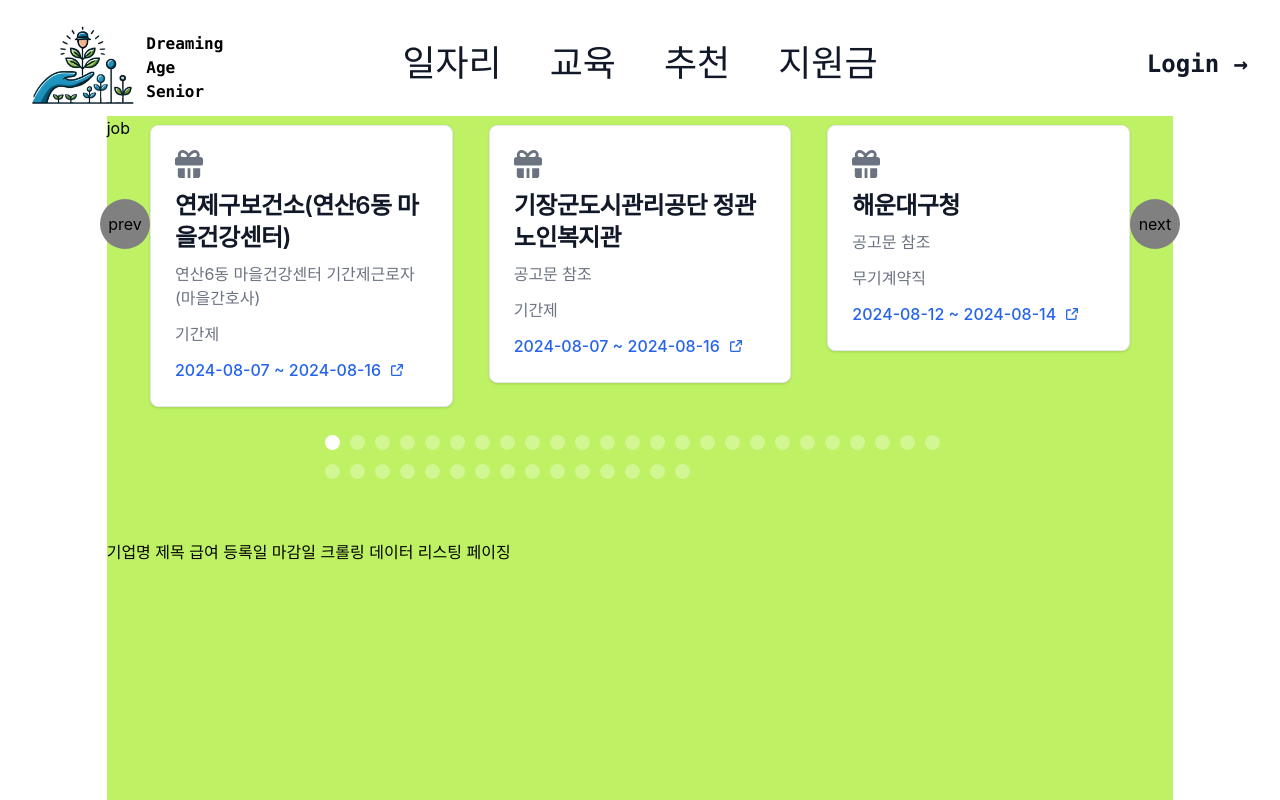
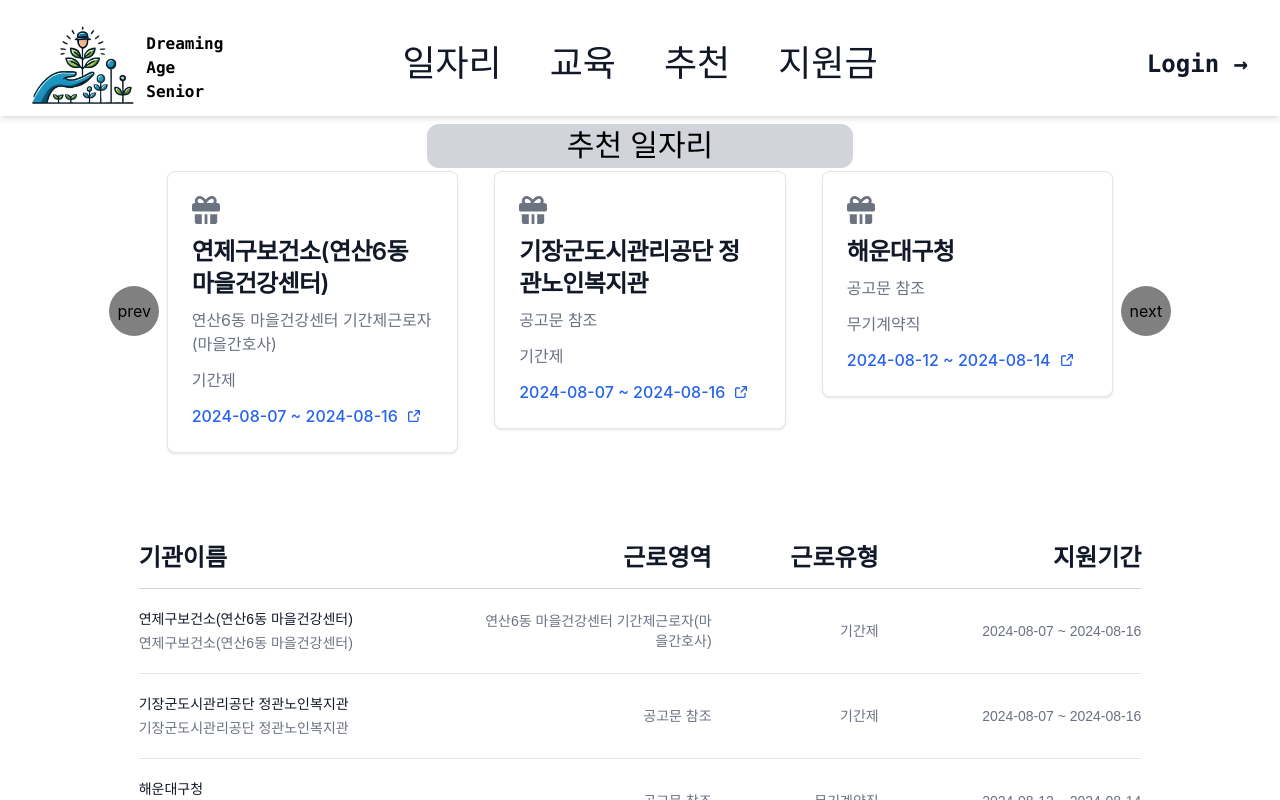
Before and after one commit to ProjectDasi/FrontEnd, a React (Create React App) app: page /job in a window 1280 px wide. Shown: the top 800 px of the page. Built offline with nearby package versions, Linux system fonts and the light colour scheme; a web font is replaced by a local one.

Commit message:
0812 일자리애니메이션, 테이블

```diff
--- a/src/App.tsx
+++ b/src/App.tsx
@@ -13,7 +13,7 @@ import FundPage from './Pages/FundPage';
 
 function App() {
   return (
-    <div className='flex flex-col h-screen w-full justify-center items-center'>
+    <div className='flex flex-col h-screen w-full justify-center items-center min-w-[1000px] overflow-auto'>
     <BrowserRouter>
 
       <Routes>
--- a/src/Components/FavorCss.css
+++ b/src/Components/FavorCss.css
@@ -1,6 +1,6 @@
 .slider__wrap {
     width: 100%;
-    height: 50vh;
+    height: 40vh;
     display: flex;
     align-items: center;
     justify-content: center;
@@ -8,8 +8,8 @@
 
 .slider__img { /* 이미지가 보이는 영역 */
     position: relative;
-    width: 1000px; /* 3개의 카드가 보일 수 있도록 영역 확장 */
-    height: 450px;
+    width: 1400px; /* 3개의 카드가 보일 수 있도록 영역 확장 */
+    height: 350px;
     overflow: hidden;
 }
 
@@ -26,7 +26,7 @@
 }
 
 .slider__btn button {
-    position: absolute;
+    position: relative;
     top: 28%;
     transform: translateY(-50%);
     width: 50px;
@@ -47,17 +47,17 @@
 }
 
 .slider__btn button.prev {
-    left: 100px;
+    left: 5%;
 }
 
 .slider__btn button.next {
-    right: 100px;
+    right: 5%;
 }
 
 .slider__dot {
-    position: absolute;
+    position: relative;
     left: 50%;
-    top: 430px;
+    top: 0px;
     transform: translateX(-50%);
 }
 
--- a/src/Components/FavorJob.tsx
+++ b/src/Components/FavorJob.tsx
@@ -1,11 +1,30 @@
-import React, { useState } from 'react';
+import React, { useState, useEffect } from 'react';
 import sampleJob from '../Data/sampledata.json';
 import './FavorCss.css';
 
 export default function FavorJob() {
   const [currentSlide, setCurrentSlide] = useState(0);
+  const [slidesToShow, setSlidesToShow] = useState(3);
   const totalSlides = sampleJob.length;
-  const slidesToShow = 3;
+
+  useEffect(() => {
+    const updateSlidesToShow = () => {
+      if (window.innerWidth >= 1300) {
+        setSlidesToShow(5); // lg 화면일 때 5개
+      } else if (window.innerWidth >= 768) {
+        setSlidesToShow(3); // md 화면일 때 3개
+      } else {
+        setSlidesToShow(1); // 기본 값은 1개
+      }
+    };
+
+    updateSlidesToShow(); // 컴포넌트가 마운트될 때 초기 설정
+    window.addEventListener('resize', updateSlidesToShow); // 화면 크기 변경 감지
+
+    return () => {
+      window.removeEventListener('resize', updateSlidesToShow); // 정리 작업
+    };
+  }, []);
 
   const goToNextSlide = () => {
     setCurrentSlide((prev) => (prev + slidesToShow) % totalSlides);
@@ -16,16 +35,23 @@ export default function FavorJob() {
   };
 
   return (
+    <div className='flex justify-center flex-col w-full items-center'>
+    <div className='bg-gray-300 m-2 p-1 w-2/5 text-center Haeparang text-3xl rounded-xl'>추천 일자리</div>
     <div className="slider__wrap w-full">
+      <div className="slider__btn">
+        <button onClick={goToPrevSlide} className="prev" title="이전이미지">
+          prev
+        </button>
+      </div>
       <div className="slider__img">
         <div className="slider__inner" style={{ display: 'flex', gap: '1rem' }}>
           {sampleJob
             .slice(currentSlide, currentSlide + slidesToShow)
             .map((job, index) => (
               <div key={job.id} className="slider">
-                <div className="max-w-sm p-6 bg-white border border-gray-200 rounded-lg shadow dark:bg-gray-800 dark:border-gray-700">
+                <div className="max-w-sm p-6 bg-white border border-gray-200 rounded-lg shadow ">
                   <svg
-                    className="w-7 h-7 text-gray-500 dark:text-gray-400 mb-3"
+                    className="w-7 h-7 text-gray-500 mb-3"
                     aria-hidden="true"
                     xmlns="http://www.w3.org/2000/svg"
                     fill="currentColor"
@@ -34,12 +60,12 @@ export default function FavorJob() {
                     <path d="M18 5h-.7c.229-.467.349-.98.351-1.5a3.5 3.5 0 0 0-3.5-3.5c-1.717 0-3.215 1.2-4.331 2.481C8.4.842 6.949 0 5.5 0A3.5 3.5 0 0 0 2 3.5c.003.52.123 1.033.351 1.5H2a2 2 0 0 0-2 2v3a1 1 0 0 0 1 1h18a1 1 0 0 0 1-1V7a2 2 0 0 0-2-2ZM8.058 5H5.5a1.5 1.5 0 0 1 0-3c.9 0 2 .754 3.092 2.122-.219.337-.392.635-.534.878Zm6.1 0h-3.742c.933-1.368 2.371-3 3.739-3a1.5 1.5 0 0 1 0 3h.003ZM11 13H9v7h2v-7Zm-4 0H2v5a2 2 0 0 0 2 2h3v-7Zm6 0v7h3a2 2 0 0 0 2-2v-5h-5Z" />
                   </svg>
                   <a href="#">
-                    <h5 className="mb-2 text-2xl font-semibold tracking-tight text-gray-900 dark:text-white">
+                    <h5 className="mb-2 text-2xl font-semibold tracking-tight text-gray-900">
                       {job.institution}
                     </h5>
                   </a>
-                  <p className="mb-3 font-normal text-gray-500 dark:text-gray-400">{job.field}</p>
-                  <p className="mb-3 font-normal text-gray-500 dark:text-gray-400">{job.type}</p>
+                  <p className="mb-3 font-normal text-gray-500">{job.field}</p>
+                  <p className="mb-3 font-normal text-gray-500">{job.type}</p>
                   <a
                     href="#"
                     className="inline-flex font-medium items-center text-blue-600 hover:underline"
@@ -67,14 +93,16 @@ export default function FavorJob() {
         </div>
       </div>
       <div className="slider__btn">
-        <button onClick={goToPrevSlide} className="prev" title="이전이미지">
+        {/* <button onClick={goToPrevSlide} className="prev" title="이전이미지">
           prev
-        </button>
+        </button> */}
         <button onClick={goToNextSlide} className="next" title="다음이미지">
           next
         </button>
       </div>
-      <div className="slider__dot">
+    </div>
+    {/* <div className='flex justify-center'>
+      <div className="slider__dot mx-5">
         {Array.from({ length: Math.ceil(totalSlides / slidesToShow) }, (_, index) => (
           <button
             key={index}
@@ -85,6 +113,7 @@ export default function FavorJob() {
           </button>
         ))}
       </div>
-    </div>
+      </div> */}
+      </div>
   );
 }
--- a/src/Components/JobList.tsx
+++ b/src/Components/JobList.tsx
@@ -1,9 +1,110 @@
-import React from 'react'
+import React from 'react';
+
+// 프로젝트 타입 정의
+interface Project {
+  id: number;
+  institution: string;
+  field: string;
+  type: string;
+  applicationPeriod: string;
+}
+
+// 샘플 프로젝트 데이터
+const projects: Project[] = [
+
+  {
+    id: 1,
+    institution: "연제구보건소(연산6동 마을건강센터)",
+    field: "연산6동 마을건강센터 기간제근로자(마을간호사)",
+    type: "기간제",
+    applicationPeriod: "2024-08-07 ~ 2024-08-16",
+
+  },
+  {
+    id: 2,
+    institution: "기장군도시관리공단 정관노인복지관",
+    field: "공고문 참조",
+    type: "기간제",
+    applicationPeriod: "2024-08-07 ~ 2024-08-16",
+
+  },
+  {
+    id: 3,
+    institution: "해운대구청",
+    field: "공고문 참조",
+    type: "무기계약직",
+    applicationPeriod: "2024-08-12 ~ 2024-08-14",
+
+  }
+  // More projects...
+];
 
 export default function JobList() {
   return (
-    <div>
-      기업명 제목 급여 등록일 마감일 크롤링 데이터 리스팅 페이징
+    <div className="px-4 sm:px-6 lg:px-8 Haeparang">
+      <div className="sm:flex sm:items-center">
+        {/* <div className="sm:flex-auto">
+          <h1 className="text-base font-semibold leading-6 text-gray-900">Invoice</h1>
+          <p className="mt-2 text-sm text-gray-700">
+            For work completed from <time dateTime="2022-08-01">August 1, 2022</time> to{' '}
+            <time dateTime="2022-08-31">August 31, 2022</time>.
+          </p>
+        </div> */}
+        {/* <div className="mt-4 sm:ml-16 sm:mt-0 sm:flex-none">
+          <button
+            type="button"
+            className="block rounded-md bg-indigo-600 px-3 py-2 text-center text-sm font-semibold text-white shadow-sm hover:bg-indigo-500 focus-visible:outline focus-visible:outline-2 focus-visible:outline-offset-2 focus-visible:outline-indigo-600"
+          >
+            Print
+          </button>
+        </div> */}
+      </div>
+      <div className="-mx-4 mt-8 flow-root sm:mx-0">
+        <table className="min-w-full">
+          <colgroup>
+            <col className="w-full sm:w-1/3" />
+            <col className="sm:w-1/4" />
+            <col className="sm:w-1/6" />
+            <col className="sm:w-1/4" />
+          </colgroup>
+          <thead className="border-b border-gray-300 text-gray-900">
+            <tr>
+              <th scope="col" className="py-3.5 pl-4 pr-3 text-left text-2xl text-gray-900 sm:pl-0">
+                기관이름
+              </th>
+              <th
+                scope="col"
+                className="hidden px-3 py-3.5 text-right text-2xl text-gray-900 sm:table-cell"
+              >
+                근로영역
+              </th>
+              <th
+                scope="col"
+                className="hidden px-3 py-3.5 text-right text-2xl font-semibold text-gray-900 sm:table-cell"
+              >
+                근로유형
+              </th>
+              <th scope="col" className="py-3.5 pl-3 pr-4 text-right text-2xl font-semibold text-gray-900 sm:pr-0">
+                지원기간
+              </th>
+            </tr>
+          </thead>
+          <tbody>
+            {projects.map((project) => (
+              <tr key={project.id} className="border-b border-gray-200">
+                <td className="max-w-0 py-5 pl-4 pr-3 text-sm sm:pl-0">
+                  <div className="font-medium text-gray-900">{project.institution}</div>
+                  <div className="mt-1 truncate text-gray-500">{project.institution}</div>
+                </td>
+                <td className="hidden px-3 py-5 text-right text-sm text-gray-500 sm:table-cell">{project.field}</td>
+                <td className="hidden px-3 py-5 text-right text-sm text-gray-500 sm:table-cell">{project.type}</td>
+                <td className="py-5 pl-3 pr-4 text-right text-sm text-gray-500 sm:pr-0">{project.applicationPeriod}</td>
+              </tr>
+            ))}
+          </tbody>
+
+        </table>
+      </div>
     </div>
-  )
+  );
 }
--- /dev/null
+++ b/src/Components/with_summary_rows.jsx
@@ -0,0 +1,121 @@
+const projects = [
+  {
+    id: 1,
+    name: 'Logo redesign',
+    description: 'New logo and digital asset playbook.',
+    hours: '20.0',
+    rate: '$100.00',
+    price: '$2,000.00',
+  },
+  // More projects...
+]
+
+export default function Example() {
+  return (
+    <div className="px-4 sm:px-6 lg:px-8">
+      <div className="sm:flex sm:items-center">
+        <div className="sm:flex-auto">
+          <h1 className="text-base font-semibold leading-6 text-gray-900">Invoice</h1>
+          <p className="mt-2 text-sm text-gray-700">
+            For work completed from <time dateTime="2022-08-01">August 1, 2022</time> to{' '}
+            <time dateTime="2022-08-31">August 31, 2022</time>.
+          </p>
+        </div>
+        <div className="mt-4 sm:ml-16 sm:mt-0 sm:flex-none">
+          <button
+            type="button"
+            className="block rounded-md bg-indigo-600 px-3 py-2 text-center text-sm font-semibold text-white shadow-sm hover:bg-indigo-500 focus-visible:outline focus-visible:outline-2 focus-visible:outline-offset-2 focus-visible:outline-indigo-600"
+          >
+            Print
+          </button>
+        </div>
+      </div>
+      <div className="-mx-4 mt-8 flow-root sm:mx-0">
+        <table className="min-w-full">
+          <colgroup>
+            <col className="w-full sm:w-1/2" />
+            <col className="sm:w-1/6" />
+            <col className="sm:w-1/6" />
+            <col className="sm:w-1/6" />
+          </colgroup>
+          <thead className="border-b border-gray-300 text-gray-900">
+            <tr>
+              <th scope="col" className="py-3.5 pl-4 pr-3 text-left text-sm font-semibold text-gray-900 sm:pl-0">
+                Project
+              </th>
+              <th
+                scope="col"
+                className="hidden px-3 py-3.5 text-right text-sm font-semibold text-gray-900 sm:table-cell"
+              >
+                Hours
+              </th>
+              <th
+                scope="col"
+                className="hidden px-3 py-3.5 text-right text-sm font-semibold text-gray-900 sm:table-cell"
+              >
+                Rate
+              </th>
+              <th scope="col" className="py-3.5 pl-3 pr-4 text-right text-sm font-semibold text-gray-900 sm:pr-0">
+                Price
+              </th>
+            </tr>
+          </thead>
+          <tbody>
+            {projects.map((project) => (
+              <tr key={project.id} className="border-b border-gray-200">
+                <td className="max-w-0 py-5 pl-4 pr-3 text-sm sm:pl-0">
+                  <div className="font-medium text-gray-900">{project.name}</div>
+                  <div className="mt-1 truncate text-gray-500">{project.description}</div>
+                </td>
+                <td className="hidden px-3 py-5 text-right text-sm text-gray-500 sm:table-cell">{project.hours}</td>
+                <td className="hidden px-3 py-5 text-right text-sm text-gray-500 sm:table-cell">{project.rate}</td>
+                <td className="py-5 pl-3 pr-4 text-right text-sm text-gray-500 sm:pr-0">{project.price}</td>
+              </tr>
+            ))}
+          </tbody>
+          <tfoot>
+            <tr>
+              <th
+                scope="row"
+                colSpan={3}
+                className="hidden pl-4 pr-3 pt-6 text-right text-sm font-normal text-gray-500 sm:table-cell sm:pl-0"
+              >
+                Subtotal
+              </th>
+              <th scope="row" className="pl-4 pr-3 pt-6 text-left text-sm font-normal text-gray-500 sm:hidden">
+                Subtotal
+              </th>
+              <td className="pl-3 pr-4 pt-6 text-right text-sm text-gray-500 sm:pr-0">$8,800.00</td>
+            </tr>
+            <tr>
+              <th
+                scope="row"
+                colSpan={3}
+                className="hidden pl-4 pr-3 pt-4 text-right text-sm font-normal text-gray-500 sm:table-cell sm:pl-0"
+              >
+                Tax
+              </th>
+              <th scope="row" className="pl-4 pr-3 pt-4 text-left text-sm font-normal text-gray-500 sm:hidden">
+                Tax
+              </th>
+              <td className="pl-3 pr-4 pt-4 text-right text-sm text-gray-500 sm:pr-0">$1,760.00</td>
+            </tr>
+            <tr>
+              <th
+                scope="row"
+                colSpan={3}
+                className="hidden pl-4 pr-3 pt-4 text-right text-sm font-semibold text-gray-900 sm:table-cell sm:pl-0"
+              >
+                Total
+              </th>
+              <th scope="row" className="pl-4 pr-3 pt-4 text-left text-sm font-semibold text-gray-900 sm:hidden">
+                Total
+              </th>
+              <td className="pl-3 pr-4 pt-4 text-right text-sm font-semibold text-gray-900 sm:pr-0">$10,560.00</td>
+            </tr>
+          </tfoot>
+        </table>
+      </div>
+    </div>
+  )
+}
--- a/src/Pages/JobPage.tsx
+++ b/src/Pages/JobPage.tsx
@@ -7,10 +7,11 @@ import Footer from '../Components/Footer'
 export default function JobPage() {
   return (
     <div className='h-full w-full'>
+      <div className='shadow-md'>
     <Header/>
+    </div>
     <div className='w-full flex justify-center'>
-      <div className='h-screen w-5/6 bg-lime-300 flex flex-col justify-start'>
-        job
+      <div className='h-screen w-5/6 flex flex-col justify-start'>
         <FavorJob/>
         <JobList/>
       </div>
```
